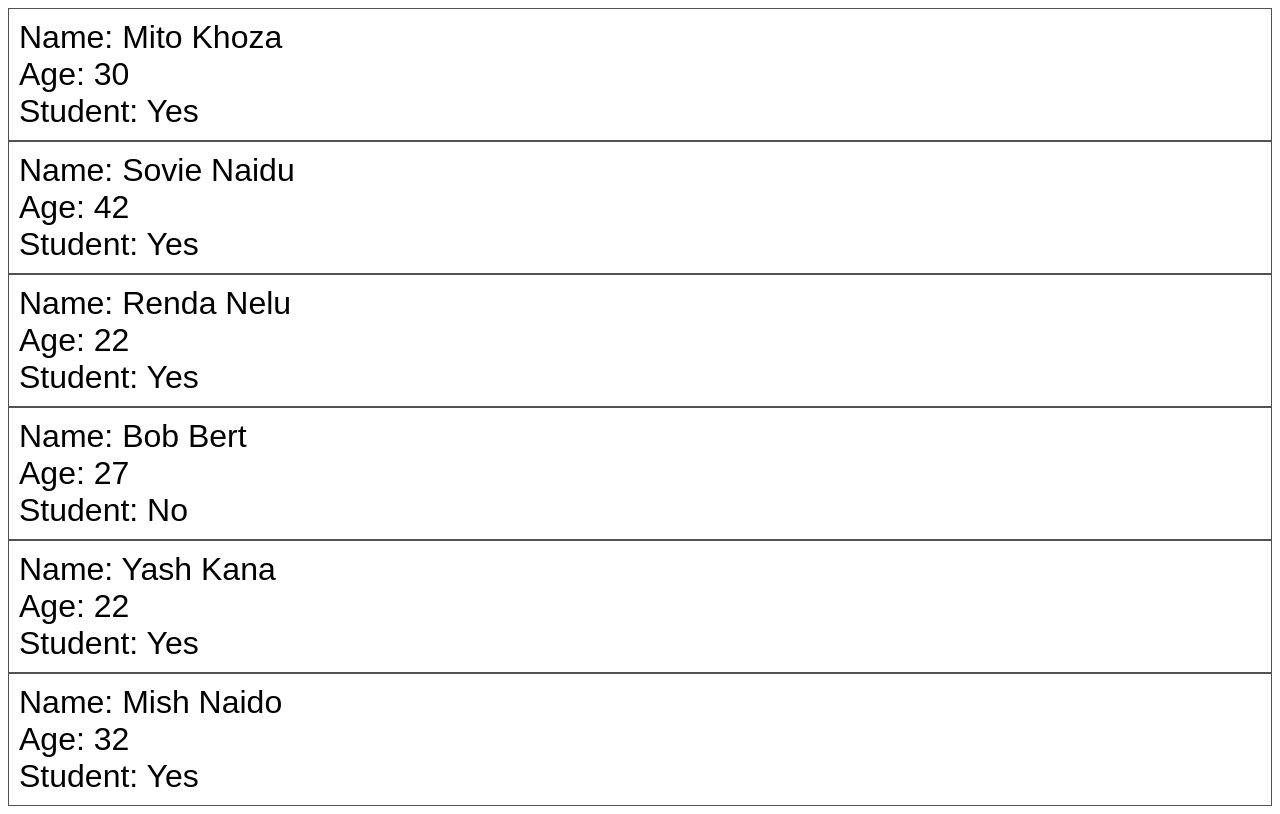
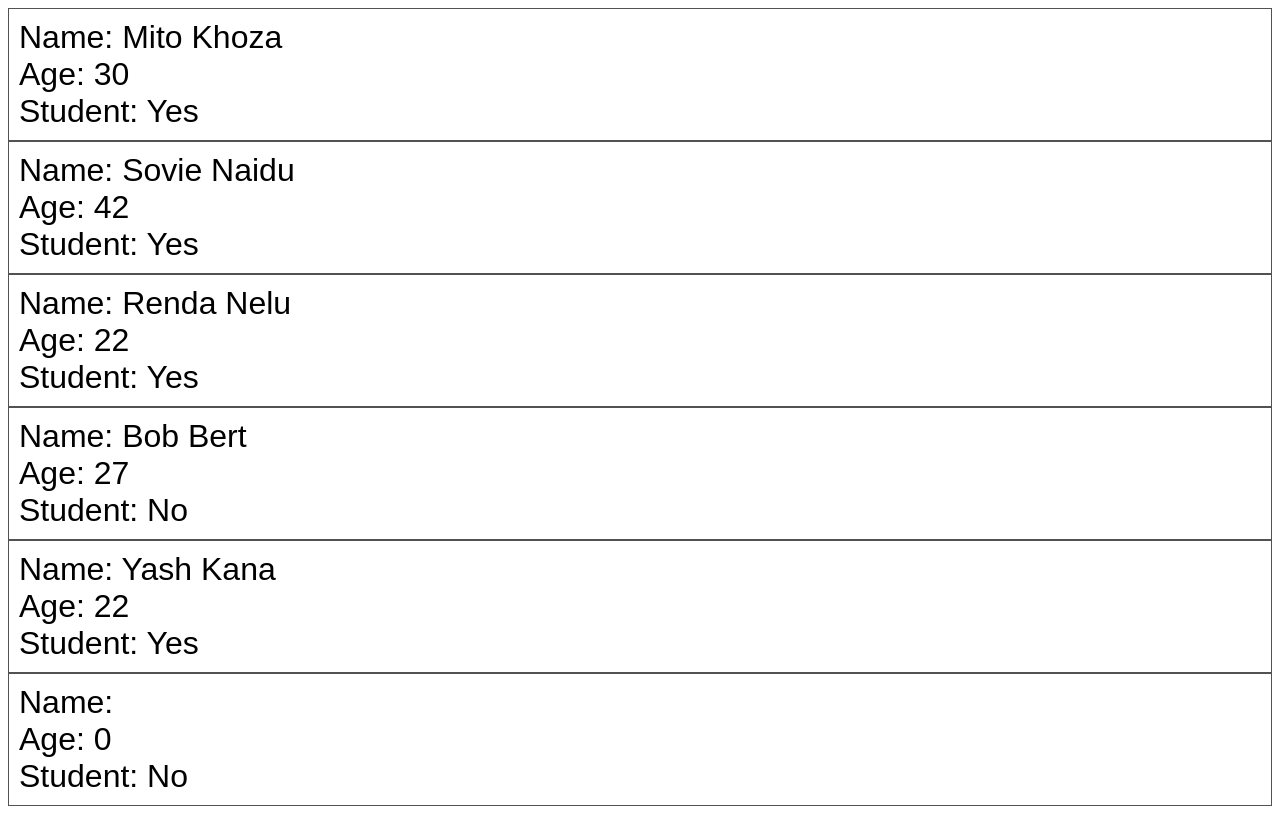
Before and after one commit to emito-k/brocode-react, a React (Vite) app: page / in a window 1280 px wide. Built offline with nearby package versions, Linux system fonts and the light colour scheme.

Commit message:
Updated the students card to have some default values with destructing

```diff
--- a/src/App.jsx
+++ b/src/App.jsx
@@ -8,7 +8,7 @@
     <Student name="Renda Nelu" age={22} isStudent={true}></Student>
     <Student name="Bob Bert" age={27} isStudent={false}></Student>
     <Student name="Yash Kana" age={22} isStudent={true}></Student>
-    <Student name="Mish Naido" age={32} isStudent={true}></Student>
+    <Student></Student>
     </>
   );
 }
--- a/src/Student.jsx
+++ b/src/Student.jsx
@@ -1,10 +1,29 @@
-function Student (props) {
+import PropTypes from 'prop-types';
+
+function Student ({name, age = 0, isStudent = false}) {
+    // console.log("props");
+    // props.name = "Something else";
     return (
     <div className="student">
-    <p>Name: {props.name}</p>
-    <p>Age: {props.age}</p>
-    <p>Student: {props.isStudent ? "Yes" : "No"}</p>
+    <p>Name: {name}</p>
+    <p>Age: {age}</p>
+    <p>Student: {isStudent ? "Yes" : "No"}</p>
     </div>);
 }
 
+console.log(Student);
+
+Student.propTypes = {
+    name: PropTypes.string,
+    age: PropTypes.number,
+    isStudent: PropTypes.bool
+}
+
+// This causes a bug
+// Student.defaultProps = {
+//     name: 0,
+//     age: 0,
+//     isStudent: false,
+// }
+
 export default Student;
```
